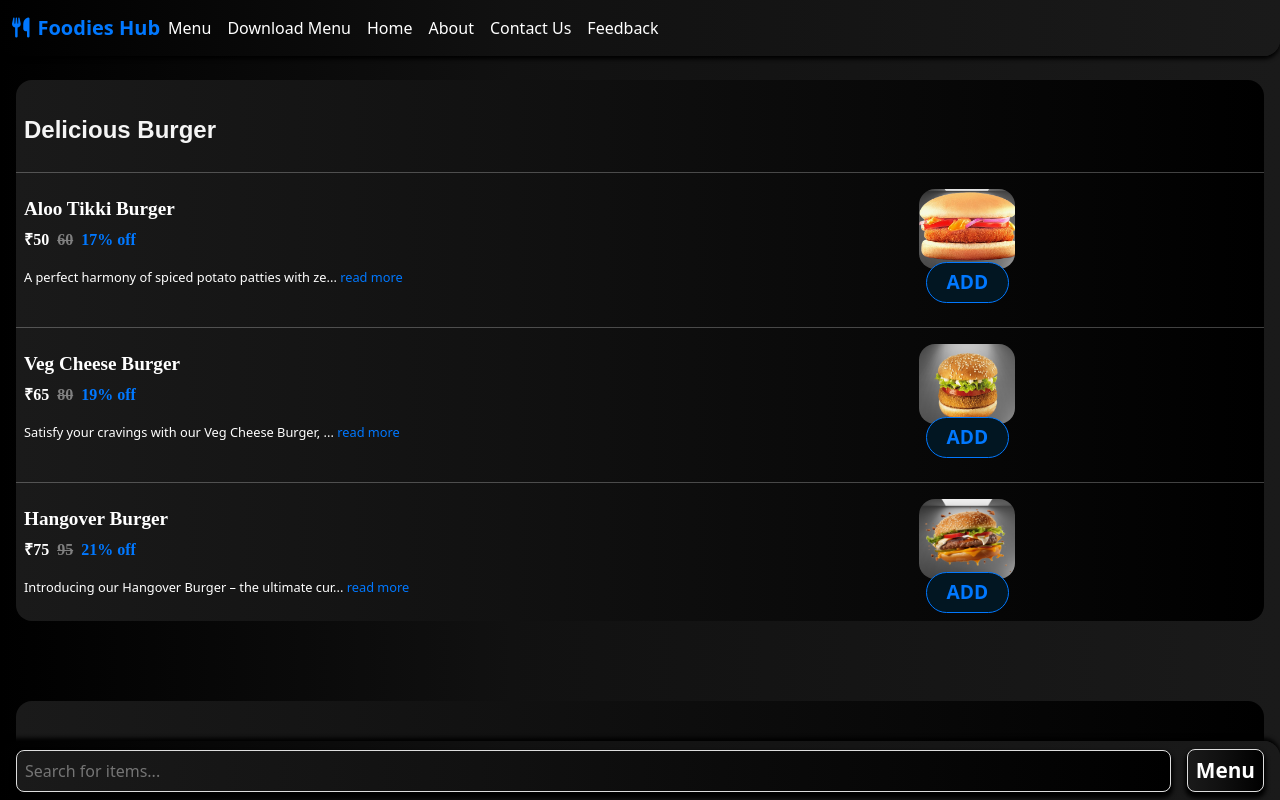
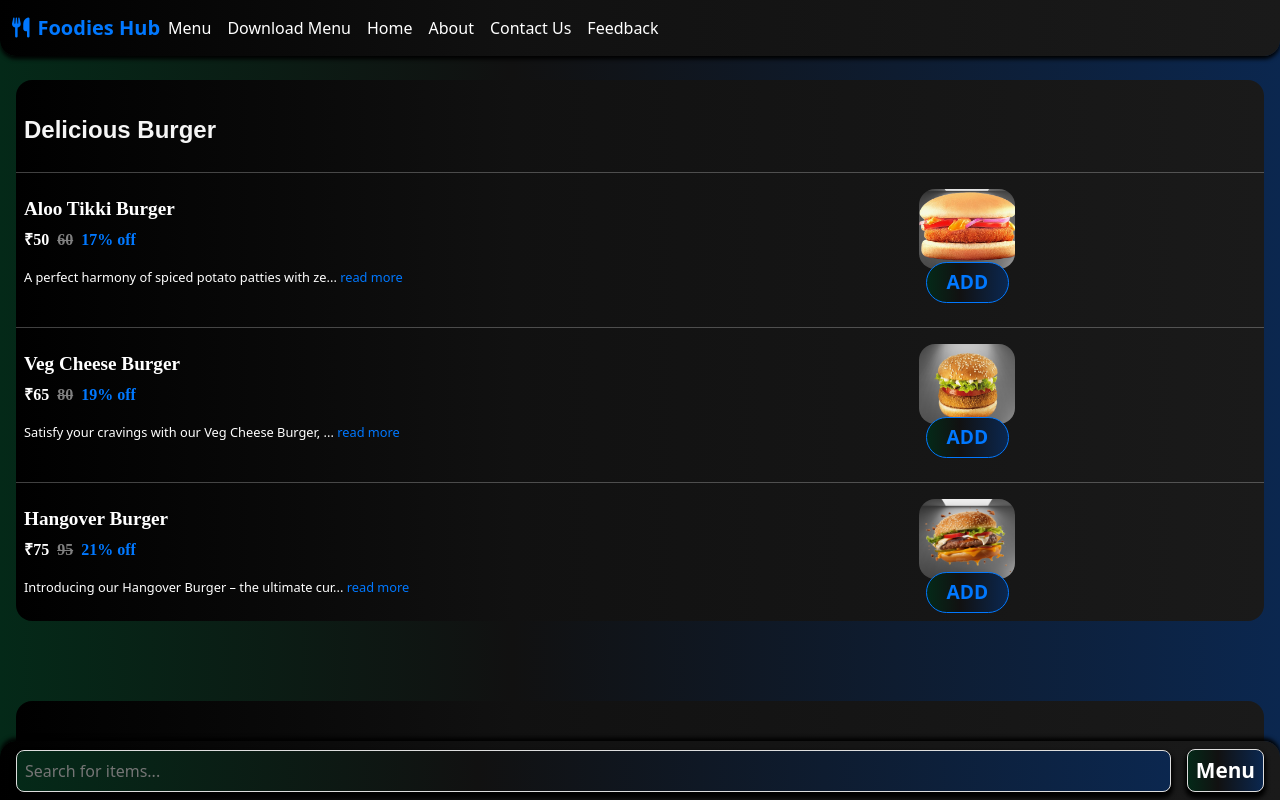
Before and after one commit to neeraj1264/foodieshub3.0, a React (Vite) app: page /menu in a window 1280 px wide. Shown: the top 800 px of the page. Built offline with nearby package versions, Linux system fonts and the light colour scheme.

Commit message:
change website theme

```diff
--- a/src/App.css
+++ b/src/App.css
@@ -3,12 +3,7 @@ a {
 }
 :root {
   --bg: #d32e2e;
-  --out: linear-gradient(
-    to right,
-    #1a1a1a 0%,
-    #111111 40%,
-    #000000 100%
-  );
+  --out:  linear-gradient(to right, #042918 0%, #111111 40%, #0b274f 100%);
   --in: linear-gradient(
     to right,
     #000000 0%,
@@ -18,7 +13,7 @@ a {
   --light: #edf2f7;
   --yellow: #0178ff;
   /* --yellow: --yellow; */
-  background: var(--in);
+  background: var(--out);
 }
 /* .main-content {
   margin-bottom: 4rem;
@@ -32,11 +27,11 @@ body.dark-theme {
   color: black !important; /* Light text */
 }
 .menu-items {
-  background: var(--in);
+  background: var(--out);
   margin-bottom: 5rem;
 }
 .menu-item {
-  background: var(--out);
+  background: var(--in);
   /* margin: 5rem .3rem 1rem; */
   border-radius: 1rem;
 }
@@ -88,7 +83,7 @@ body.dark-theme {
   font-weight: 800;
   padding: 5px 20px;
   font-size: 1.2rem;
-  background: #021622;
+  background: var(--out);
   border-radius: 25px;
   border: 1px solid;
 }
--- a/src/components/about/About.css
+++ b/src/components/about/About.css
@@ -21,7 +21,6 @@
     width: 100%;
     max-width: 400px;
     border-radius: 2rem;
-    box-shadow: 0px 1px 7px 2px;
     margin-top: 2rem;
   }
 
--- a/src/components/banner/Banner.jsx
+++ b/src/components/banner/Banner.jsx
@@ -88,7 +88,7 @@ const MyCarousel = () => {
     <>
         <Header/>
         <img src="./img/indvspak.jpg" alt="" className="special-img" onClick={()=> {navigate("/menu");}} />
-        <p className='special-text'>1️⃣ "BIG MATCH, BIG BITES! 🍔🔥 Order Now & Enjoy the Thrill!"
+        <p className='special-text'>BIG MATCH, BIG BITES! 🍔🔥 Order Now & Enjoy the Thrill!
         </p>
         <Hero/>
         <Services/>
```
